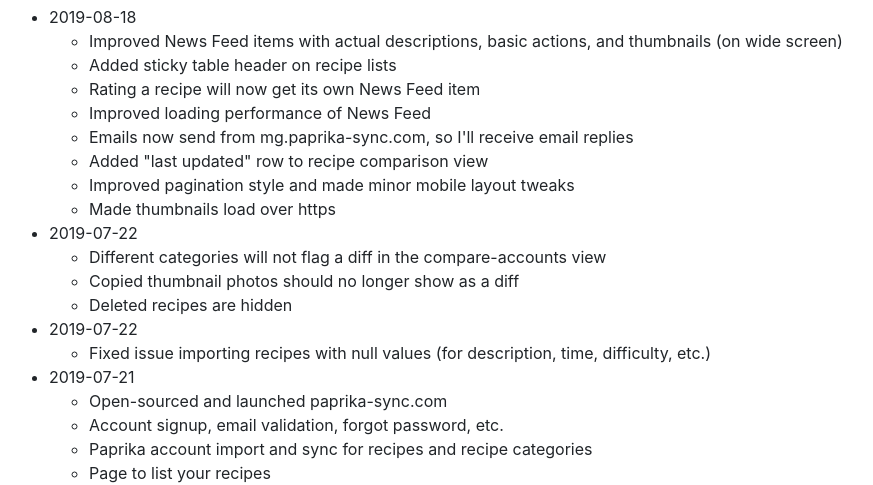
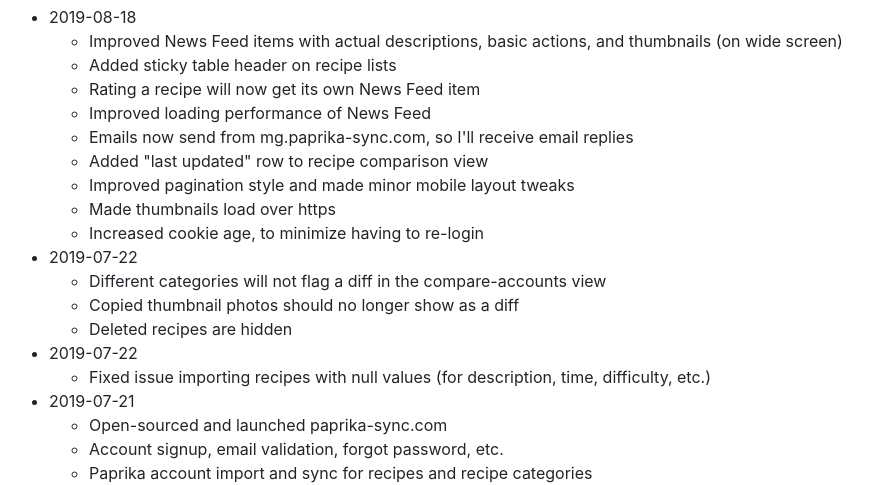
Before and after one commit to grschafer/paprika-sync, a Django app: page /about in a window 1280 px wide. Shown: the part 399-884 px from the top of the page, without its empty margins (76-949 px from the left). Run offline with Django 3.2, Linux system fonts and the light colour scheme; some libraries are stand-ins or nearby versions.

Commit message:
Extend cookie age to minimize re-login

```diff
--- a/config/settings/base.py
+++ b/config/settings/base.py
@@ -259,6 +259,10 @@ SYNC_FAILURES_NEEDED_TO_STOP_RETRYING = 5
 
 REGISTRATION_INVITE_TOKEN = env.str('REGISTRATION_INVITE_TOKEN', None)
 
+# https://docs.djangoproject.com/en/dev/ref/settings/#session-cookie-age
+# Large cookie age to minimize having to re-login
+SESSION_COOKIE_AGE = 2**31 - 1
+
 
 import logging.config  # NOQA
 LOGGING_CONFIG = None
--- a/paprika_sync/templates/core/_changelog.html
+++ b/paprika_sync/templates/core/_changelog.html
@@ -10,6 +10,7 @@
             <li>Added "last updated" row to recipe comparison view</li>
             <li>Improved pagination style and made minor mobile layout tweaks</li>
             <li>Made thumbnails load over https</li>
+            <li>Increased cookie age, to minimize having to re-login</li>
         </ul>
     </li>
     <li id="2019-07-28">2019-07-22
```
Also changed, not shown: 1 other file.
